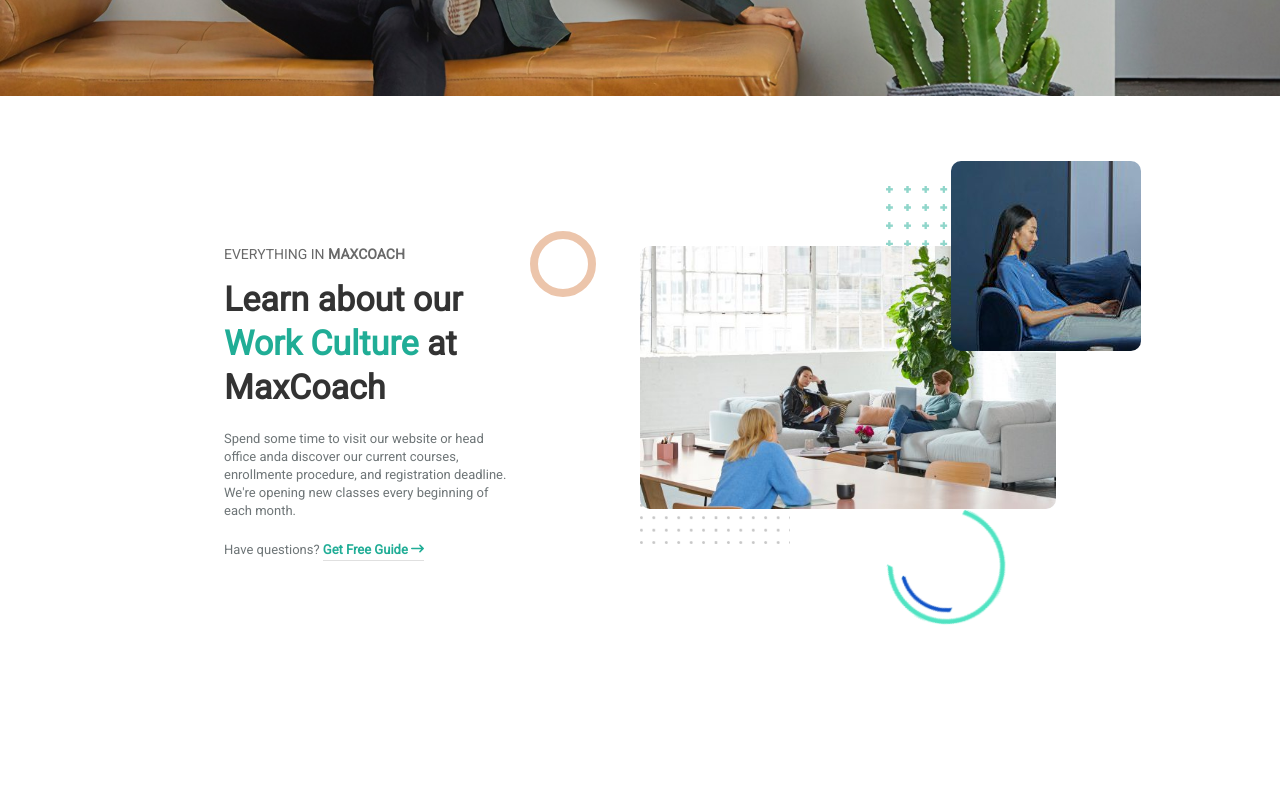
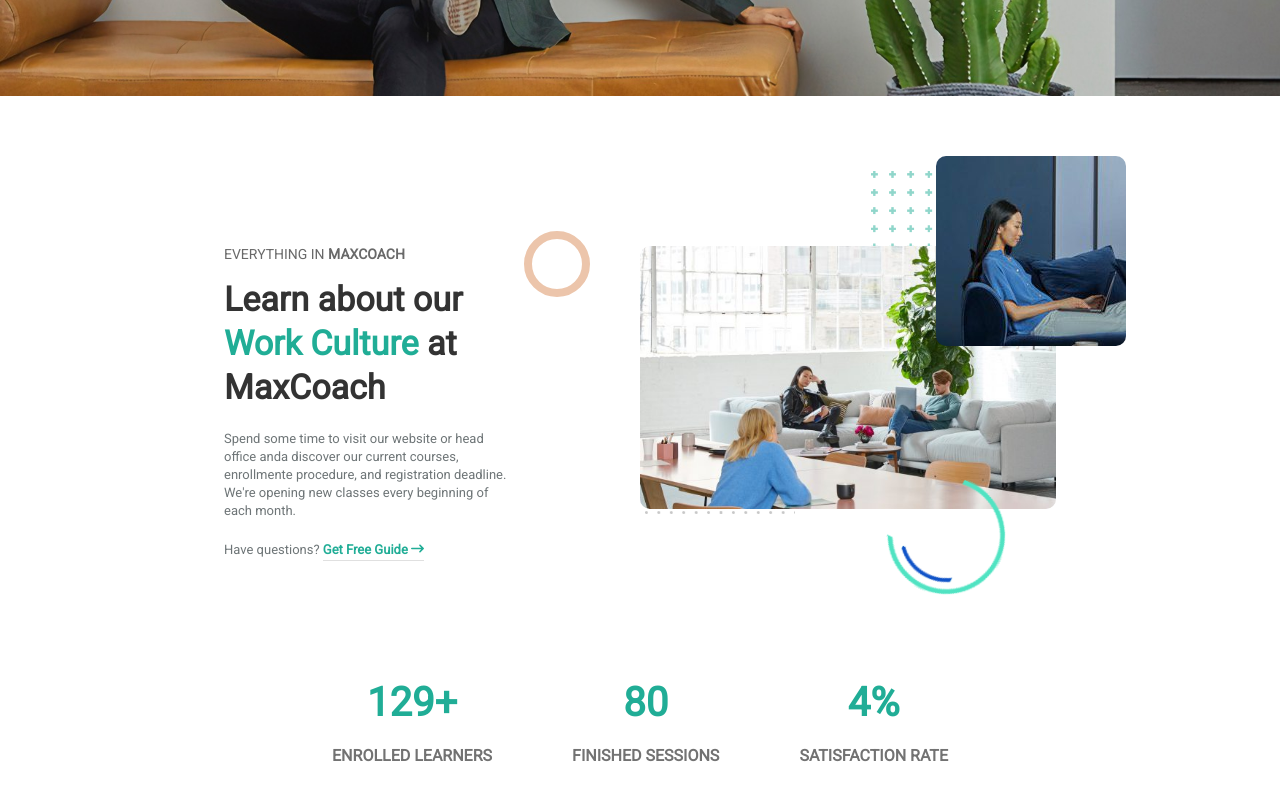
Before and after one commit to SimoneCalzari/proj-html-vuejs, a Vue app: page / in a window 1280 px wide. Shown: the part 432-1232 px from the top of the page. Before the commit the page ends 1111 px from the top, so only its background shows below. Built offline with nearby package versions, Linux system fonts and the light colour scheme.

Commit message:
feat: sezione statistiche

```diff
--- a/src/components/Main.vue
+++ b/src/components/Main.vue
@@ -1,10 +1,12 @@
 <script>
 import Jumbo from "./Jumbo.vue";
 import MainAboutUs from "./MainAboutUs.vue";
+import MainStats from "./MainStats.vue";
 export default {
   components: {
     Jumbo,
     MainAboutUs,
+    MainStats,
   },
 };
 </script>
@@ -13,6 +15,7 @@
   <main>
     <Jumbo />
     <MainAboutUs />
+    <MainStats />
   </main>
 </template>
 
--- a/src/components/MainAboutUs.vue
+++ b/src/components/MainAboutUs.vue
@@ -59,6 +59,7 @@
 
 .box-content {
   justify-content: space-between;
+  align-items: start;
   margin-top: 150px;
   margin-bottom: 100px;
   .box-info {
@@ -102,7 +103,7 @@
       border-radius: 50%;
       border: 8px solid $circle;
       top: -15px;
-      left: 105%;
+      right: -75px;
       position: absolute;
     }
   }
@@ -122,14 +123,14 @@
       border-radius: 10px;
       overflow: hidden;
       position: absolute;
-      top: -85px;
-      right: -85px;
+      top: -90px;
+      right: -70px;
     }
     .box-shape-abs {
       position: absolute;
       width: 120px;
       height: 120px;
-      bottom: -50px;
+      bottom: -90px;
       right: 50px;
     }
     &::after {
@@ -140,7 +141,8 @@
       background-image: url("../assets/img/maxcoach-shape-08.png");
       position: absolute;
       transform: rotateX(180deg);
-      bottom: 35px;
+      bottom: -5px;
+      left: 5px;
       z-index: -1;
     }
     &::before {
@@ -150,8 +152,8 @@
       height: 170px;
       background-image: url("../assets/img/maxcoach-shape-07.png");
       position: absolute;
-      top: -60px;
-      right: 0px;
+      top: -75px;
+      right: 15px;
       z-index: -1;
     }
   }
--- /dev/null
+++ b/src/components/MainStats.vue
@@ -0,0 +1,57 @@
+<script>
+export default {
+  data() {
+    return {
+      stats: [
+        {
+          num: "129+",
+          text: "enrolled learners",
+        },
+        {
+          num: "80",
+          text: "finished sessions",
+        },
+        {
+          num: "4%",
+          text: "satisfaction rate",
+        },
+      ],
+    };
+  },
+};
+</script>
+
+<template>
+  <section>
+    <div class="container">
+      <div class="stats flex">
+        <div class="stat" v-for="stat in stats">
+          <div class="number">{{ stat.num }}</div>
+          <h4 class="upper">{{ stat.text }}</h4>
+        </div>
+      </div>
+    </div>
+  </section>
+</template>
+
+<style scoped lang="scss">
+@use "../assets/scss/partials/variables" as *;
+
+.stats {
+  justify-content: center;
+  gap: 80px;
+  margin-bottom: 60px;
+  .stat {
+    text-align: center;
+    .number {
+      font-size: 40px;
+      color: $search-head;
+      font-weight: bold;
+      margin-bottom: 20px;
+    }
+    h4 {
+      color: #727272;
+    }
+  }
+}
+</style>
```
